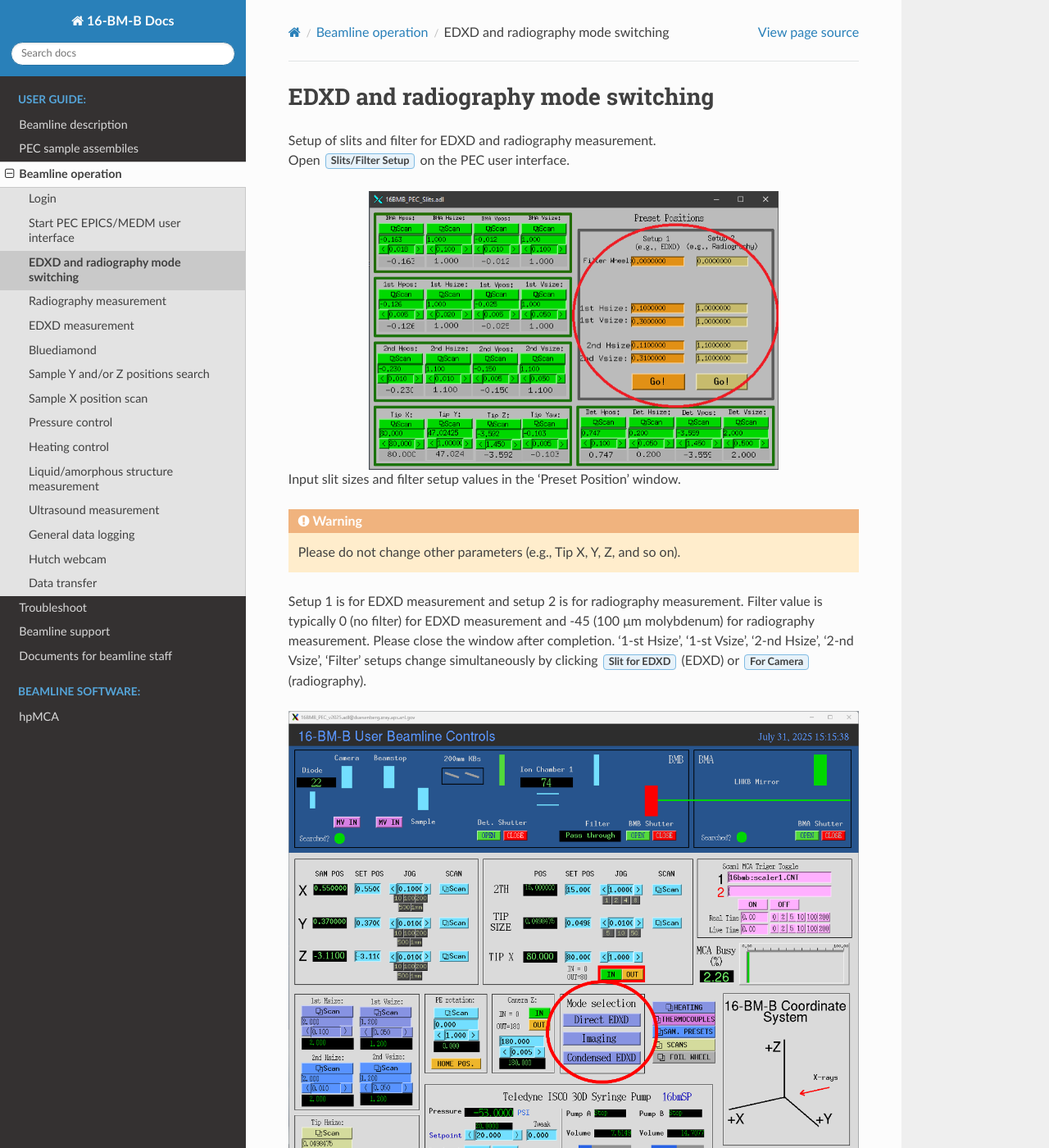
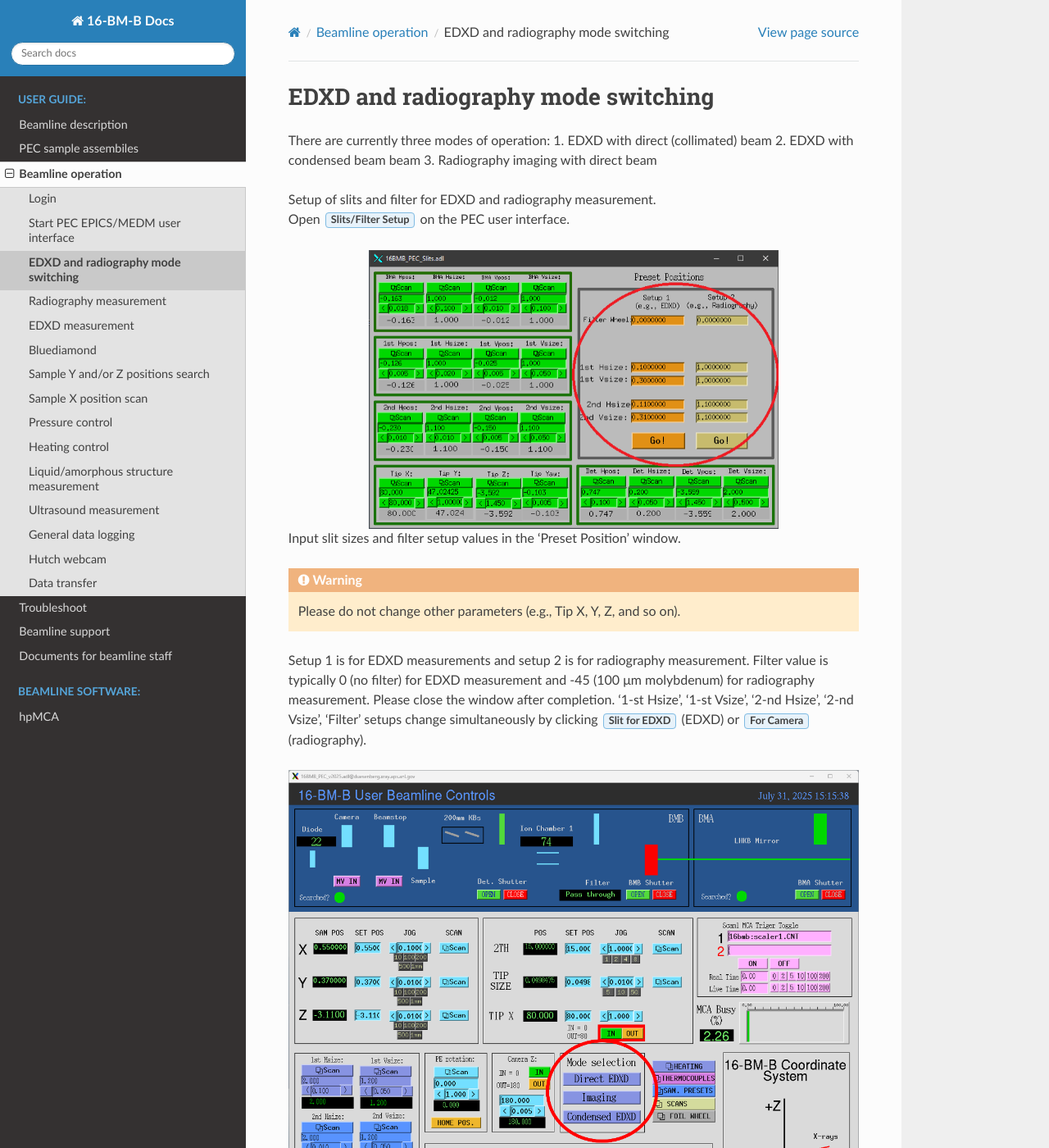
Before and after one commit to taeastmo/16BMB_manual, a Sphinx documentation site: the page built from docs/source/operations/item_003_EDXD_radiography_switching.rst, in a window 1280 px wide and 1400 px high. Shown: the whole window at 82% size. Built offline with Sphinx 7.4.7 and the Read the Docs theme 3.1.0, drawn with Linux system fonts in a browser that asks for light colours.

Commit message:
Update item_003_EDXD_radiography_switching.rst

```diff
--- a/docs/source/operations/item_003_EDXD_radiography_switching.rst
+++ b/docs/source/operations/item_003_EDXD_radiography_switching.rst
@@ -1,5 +1,13 @@
 EDXD and radiography mode switching
 -----------------------------------
+| There are currently three modes of operation:
+   1. EDXD with direct (collimated) beam
+   2. EDXD with condensed beam beam
+   3. Radiography imaging with direct beam
+
+
+
+
 
 | Setup of slits and filter for EDXD and radiography measurement.
 | Open :guilabel:`Slits/Filter Setup` on the PEC user interface.
@@ -15,7 +23,7 @@ Input slit sizes and filter setup values in the 'Preset Position' window.
 
 
 
-Setup 1 is for EDXD measurement and setup 2 is for radiography measurement. Filter value
+Setup 1 is for EDXD measurements and setup 2 is for radiography measurement. Filter value
 is typically 0 (no filter) for EDXD measurement and -45 (100 μm molybdenum) for
 radiography measurement. Please close the window after completion.
 '1-st Hsize', '1-st Vsize', '2-nd Hsize', '2-nd Vsize', 'Filter' setups change
```
